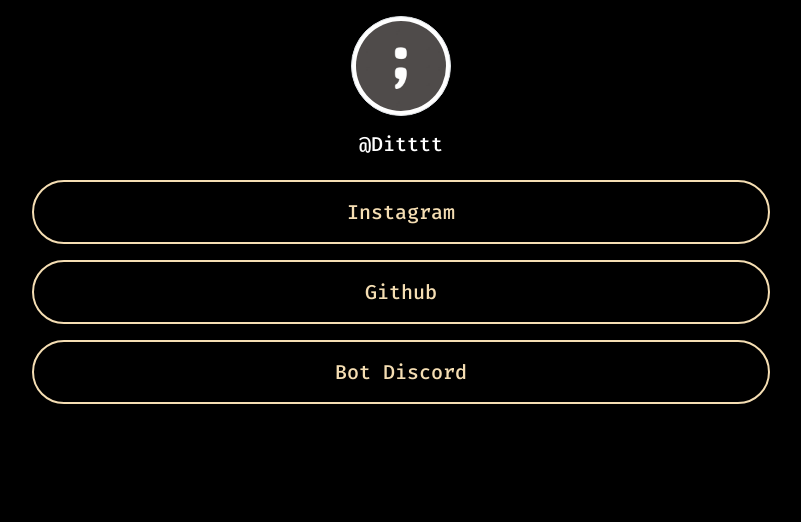
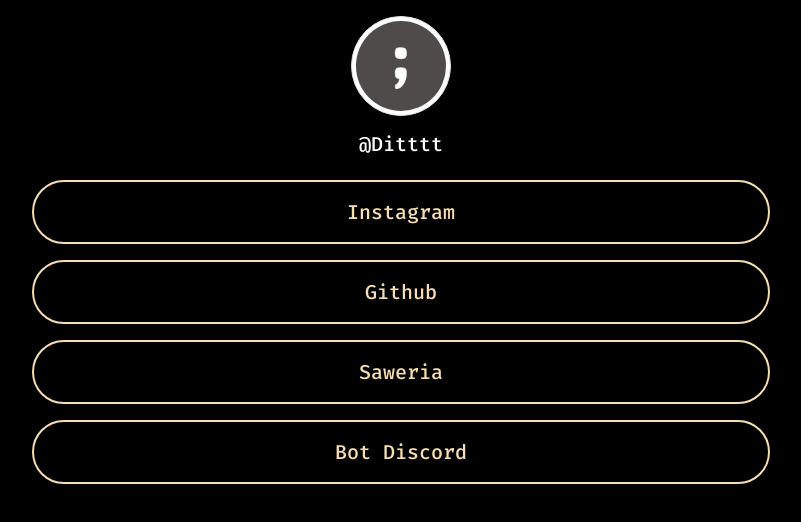
Before and after one commit to 12345678andiman/linktree-ditttt, a plain HTML site: page index.htm in a window 1280 px wide. Shown: the whole page, without its empty margins (239-1040 px from the left). Drawn offline with nearby package versions, Linux system fonts and the light colour scheme.

Commit message:
add saweria

```diff
--- a/index.htm
+++ b/index.htm
@@ -40,6 +40,12 @@
                     </div>
                 </a>
 
+                <a href="https://saweria.co/Ditttt" target="_blank" class="text-decoration-none  text-capitalize">
+                    <div class="insta-box link-box mt-3">
+                        Saweria
+                    </div>
+                </a>
+
                 <a href="https://ditttt.github.io/discordbotadit.github.io/adit.htm" target="_blank" class="text-decoration-none  text-capitalize">
                     <div class="insta-box link-box mt-3">
                         Bot Discord
--- a/style.css
+++ b/style.css
@@ -54,7 +54,8 @@ body {
     border-radius: 50%;
 }
 
-.loader::before, .loader::after{
+.loader::before,
+.loader::after {
     content: '';
     border: 1em solid #5273b1;
     border-radius: 50%;
```
